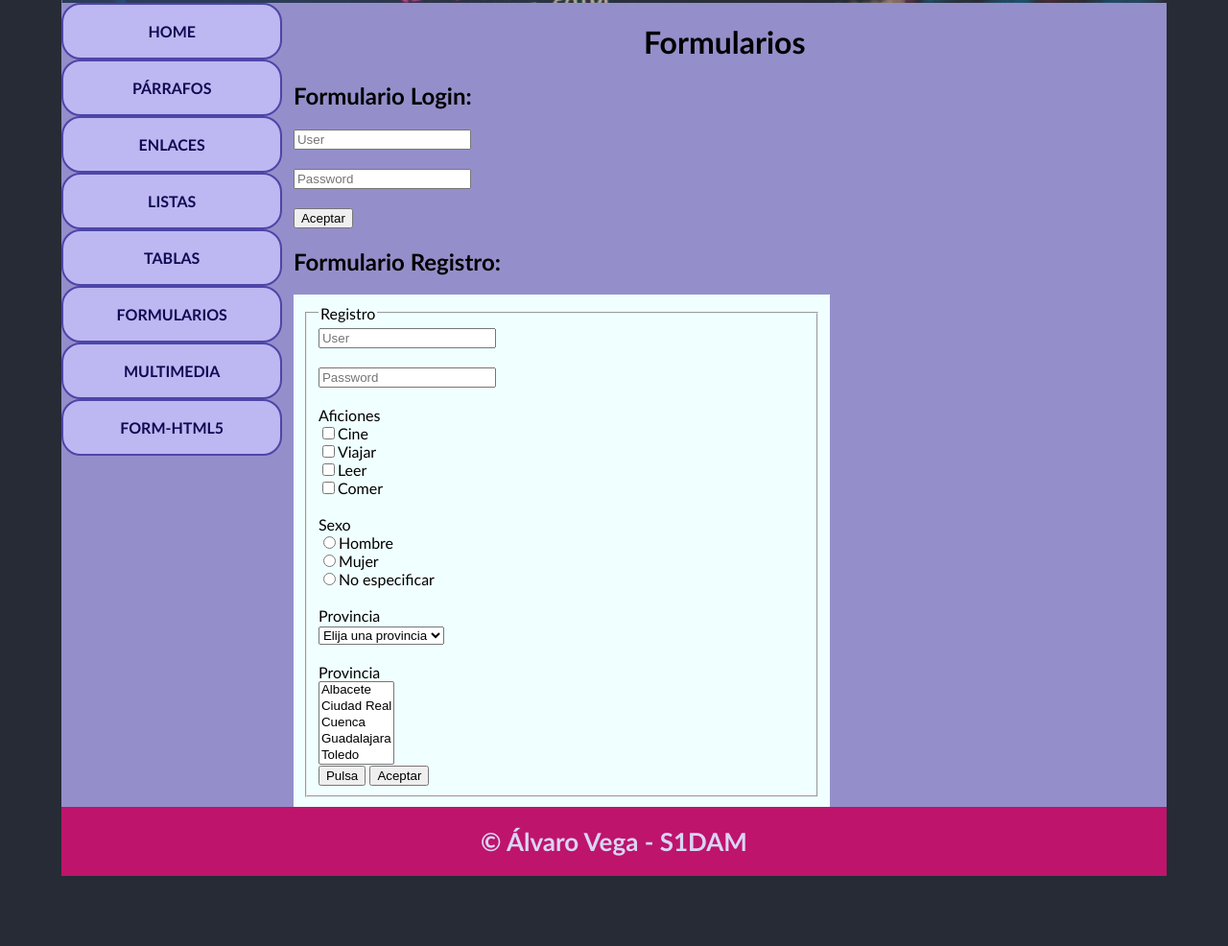
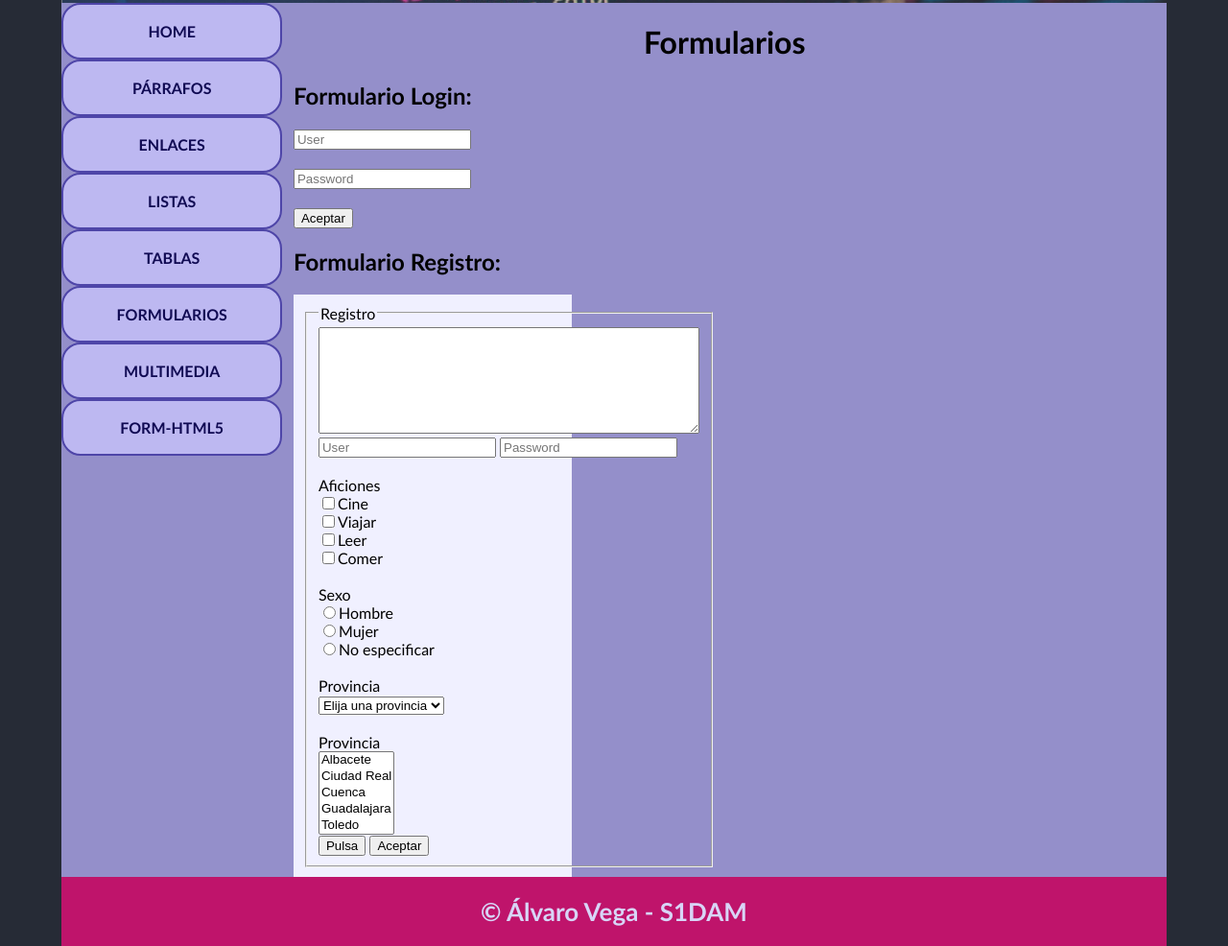
Before and after one commit to avegap23/webhtml2022, a plain HTML site: page formularios.html in a window 1280 px wide. Shown: the part 202-1188 px from the top of the page at 96% size. Before the commit the page ends 1115 px from the top, so only its background shows below. Drawn offline with Linux system fonts and the light colour scheme.

Commit message:
formulario arreglado

```diff
--- a/css/style.css
+++ b/css/style.css
@@ -59,7 +59,7 @@ nav ul li {
    padding: 18px 0;
    border-radius: 20px;
    border: solid 2px rgb(78, 69, 168);
-    background-color: rgb(189, 184, 241);
+   background-color: rgb(189, 184, 241);
 }
 nav ul li:hover {
     color:  rgb(16, 10, 83);
@@ -157,13 +157,13 @@ table.striped tr:nth-child(odd) {
     background-color: greenyellow;
 }
 form.registro {
-    width: 60%;
-    background-color: azure;
+    width: 30%;
+    background-color: rgb(240, 240, 255);
     padding: 10px;
 }
 #form-html5 form {
     width: 50%;
-    background-color: azure;
+    background-color: rgb(240, 240, 255);
     margin: 0 auto;
     padding: 10px;
 }
--- a/formularios.html
+++ b/formularios.html
@@ -39,7 +39,8 @@
                     <form action="pagina.php?var=kk" method="post" class="registro">
                         <fieldset>
                             <legend>Registro</legend>
-                        <input type="text" name="user" id="" placeholder="User"><br><br>
+                        <textarea name="comentario" id="" cols="47" rows="7"></textarea>
+                        <input type="text" name="user" id="" placeholder="User">
                         <input type="password" name="clave" id="" placeholder="Password"><br><br>
                         Aficiones<br>
                         <input type="checkbox" name="aficiones" id="" value="cine">Cine<br>
```
